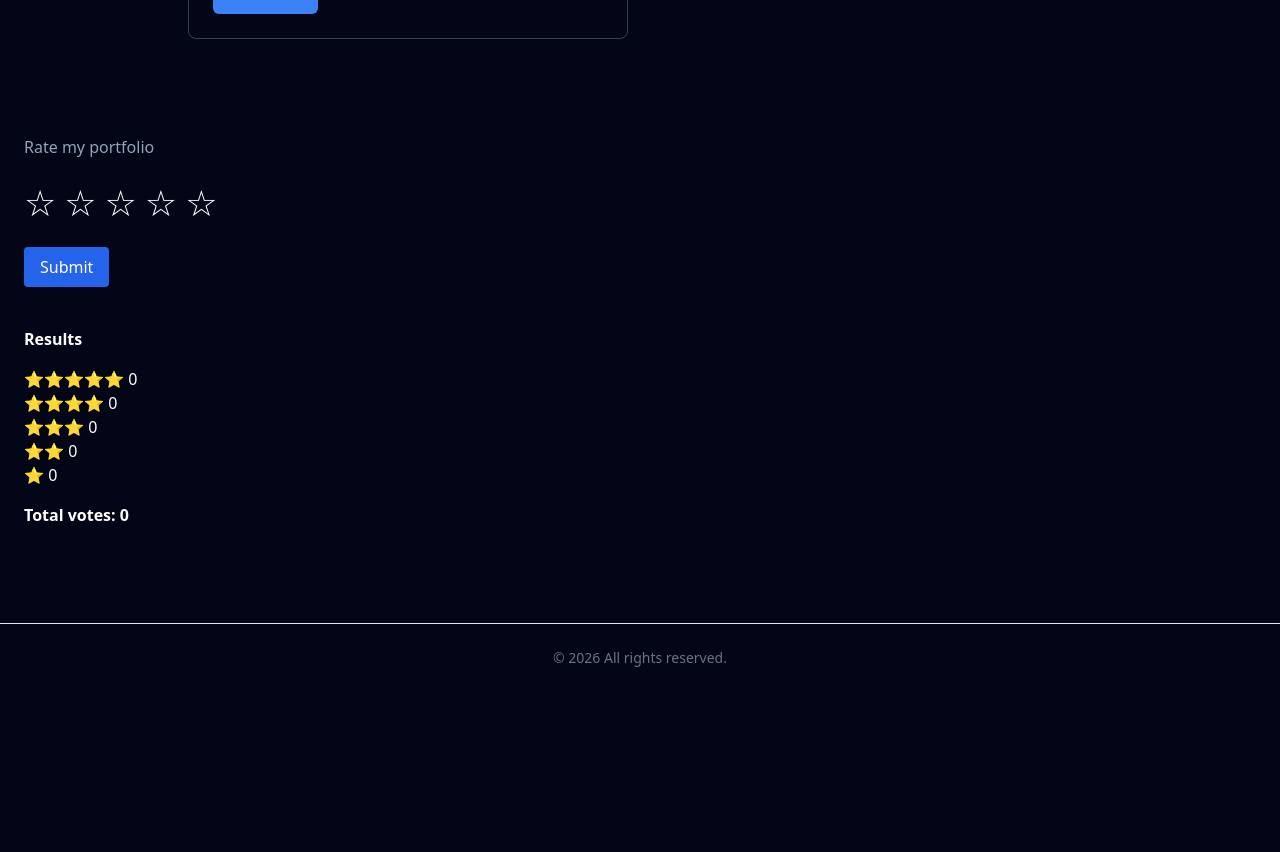
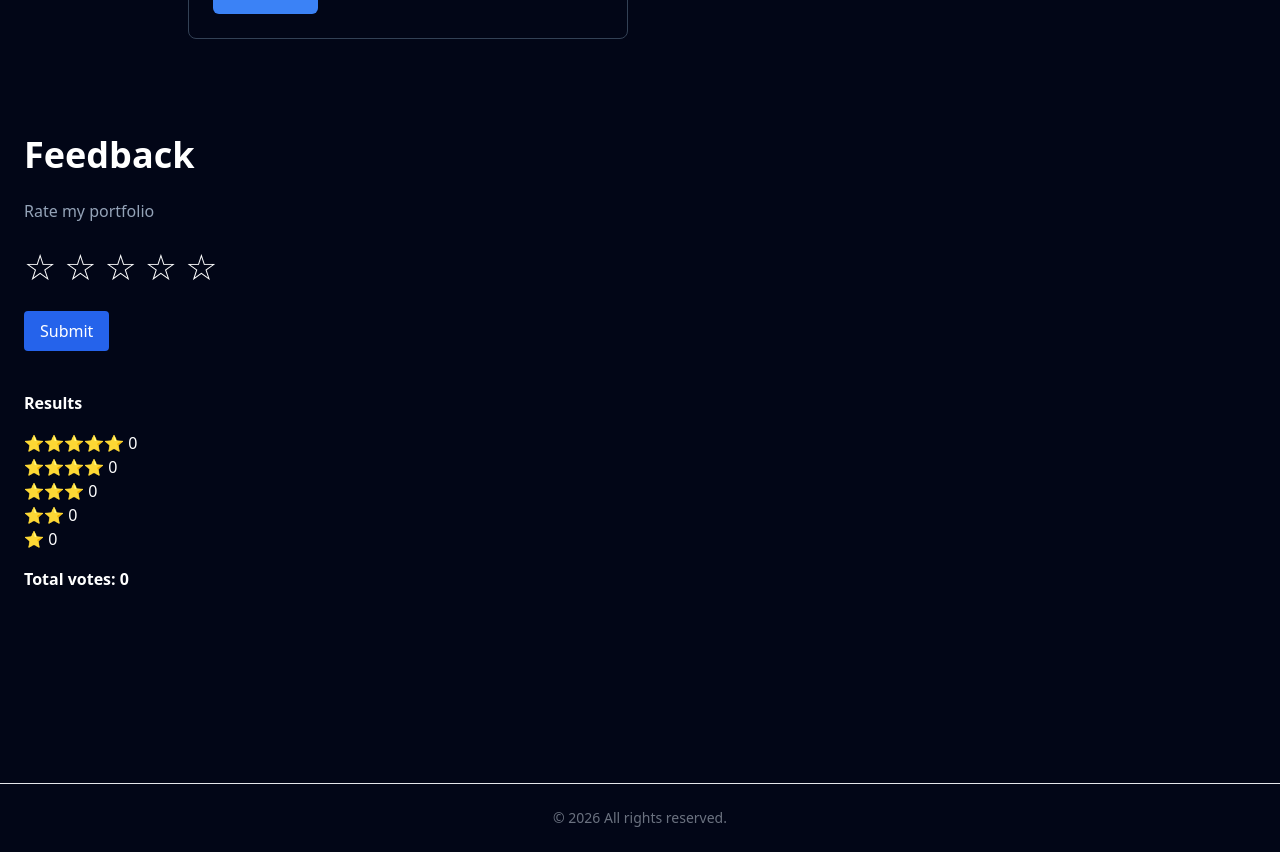
Before and after one commit to ghashghaei/my-portfolio, a Next.js app: page /en in a window 1280 px wide. Shown: the part 2240-3092 px from the top of the page. Before the commit the page ends 2932 px from the top, so only its background shows below. Built offline with nearby package versions, Linux system fonts and the light colour scheme.

Commit message:
add translate and add in page and navigation

```diff
--- a/app/[locale]/page.tsx
+++ b/app/[locale]/page.tsx
@@ -32,9 +32,9 @@ export default async function HomePage({ params }: PageProps) {
             <ExperienceSection locale={locale} />
           )}
           {section.id === "showcase" && <ShowcaseSection locale={locale} />}
+          {section.id === "feedback" && <FeedbackSection locale={locale} />}
         </section>
       ))}
-      <FeedbackSection />
     </div>
   );
 }
--- a/app/config/navigation.ts
+++ b/app/config/navigation.ts
@@ -8,4 +8,5 @@ export const navItems: NavItem[] = [
   { id: "skills", href: "#skills" },
   { id: "experiences", href: "#experiences" },
   { id: "showcase", href: "#showcase" },
+  { id: "feedback", href: "#feedback" },
 ];
--- a/app/config/section.ts
+++ b/app/config/section.ts
@@ -7,4 +7,5 @@ export const sections: Section[] = [
   { id: "skills" },
   { id: "experiences" },
   { id: "showcase" },
+  { id: "feedback" },
 ];
--- a/app/locale/de.ts
+++ b/app/locale/de.ts
@@ -5,6 +5,7 @@ export const de = {
     skills: "Fähigkeiten",
     experiences: "Erfahrungen",
     showcase: "Schaukasten",
+    feedback: "Feedback",
   },
 
   sections: {
@@ -12,6 +13,7 @@ export const de = {
     skills: "Fähigkeiten",
     experiences: "Erfahrungen",
     showcase: "Schaukasten",
+    feedback: "Feedback",
   },
 
   about: {
@@ -91,4 +93,10 @@ export const de = {
       ],
     },
   ],
+  feedback: {
+    subtitle: "Bewerten Sie mein Portfolio",
+    submit: "Senden",
+    results: "Ergebnisse",
+    totalVotes: "Gesamtstimmen",
+  },
 };
--- a/app/locale/en.ts
+++ b/app/locale/en.ts
@@ -12,6 +12,7 @@ export const en = {
     skills: "Skills",
     experiences: "Experiences",
     showcase: "Showcase",
+    feedback: "Feedback",
   },
 
   about: {
@@ -91,4 +92,10 @@ export const en = {
       ],
     },
   ],
+  feedback: {
+    subtitle: "Rate my portfolio",
+    submit: "Submit",
+    results: "Results",
+    totalVotes: "Total votes",
+  },
 };
```
